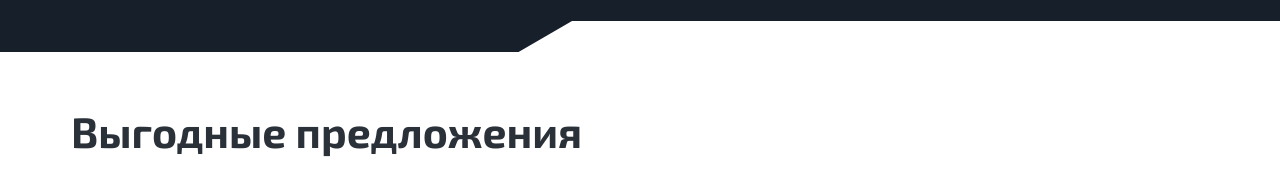
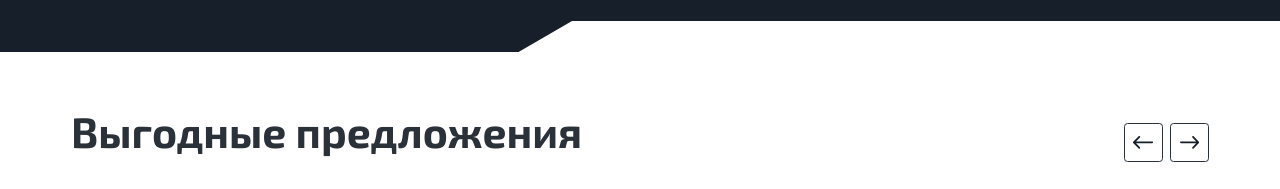
Before and after one commit to Gabbasov98/trial, a website: page src/index.html in a window 1280 px wide. Shown: the part 2740-2929 px from the top of the page. Drawn offline with nearby package versions, Linux system fonts and the light colour scheme; files that its build step writes are made by us from their sources; files whose address does not match are found by name; a web font is replaced by a local one.

Commit message:
first commit

```diff
--- a/src/index.html
+++ b/src/index.html
@@ -206,6 +206,14 @@
                             </div>
                         </div>
                         <div class="swiper-pagination"></div>
+                        <div class="swiper-nav">
+                            <div class="swiper-button swiper-button-prev">
+                                <img src="img/prev3.svg" alt="">
+                            </div>
+                            <div class="swiper-button swiper-button-next">
+                                <img src="img/next3.svg" alt="">
+                            </div>
+                        </div>
                     </div>
                 </div>
             </div>
--- a/src/scss/pages/a-index2.scss
+++ b/src/scss/pages/a-index2.scss
@@ -57,6 +57,9 @@
 .offers-slider{
   .swiper-slide{
     width: calc(100% / 3);
+  }
+  .swiper-button{
+    border-color: $black;
   }
 }
 
```
Also changed, not shown: build/css/style.min.css, build/index.html, 1 other file.
